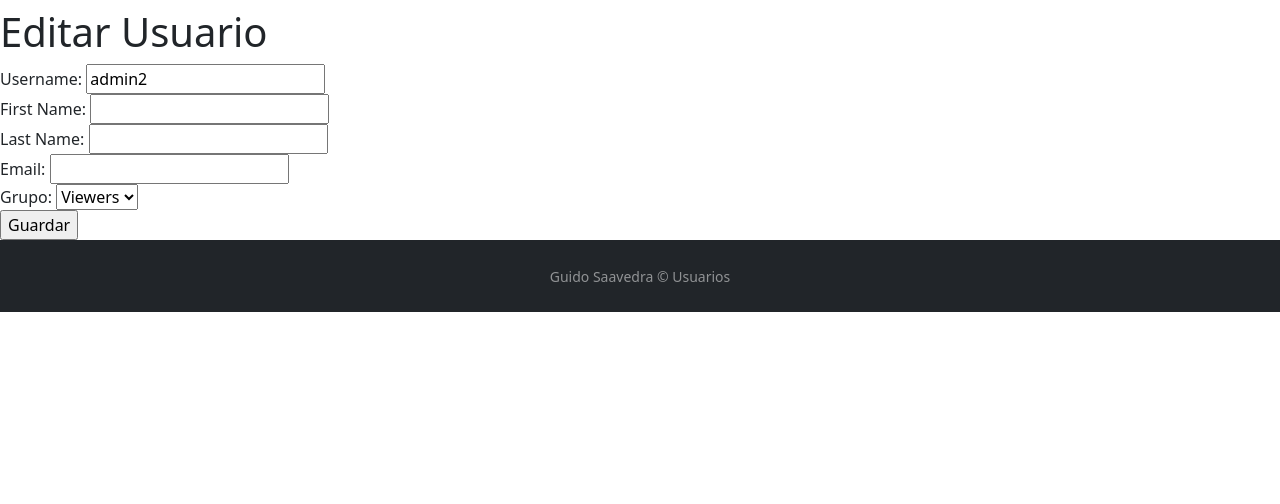
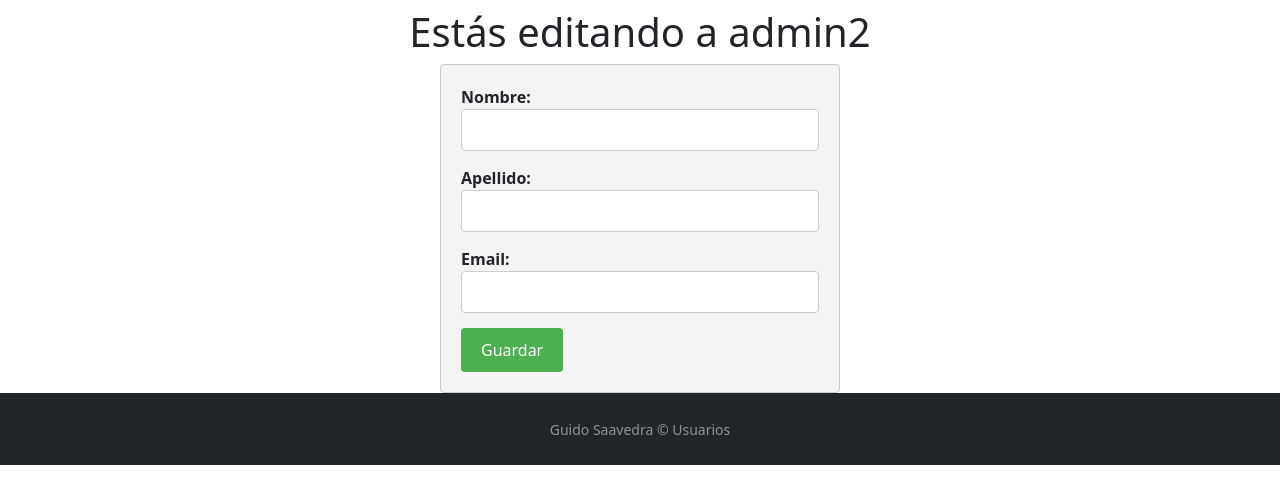
Before and after one commit to BOKG/SprintFinalIndM6, a Django app: page /editar-usuario/9/ in a window 1280 px wide. Shown: the part 84-588 px from the top of the page. Run offline with Django 4.2, Linux system fonts and the light colour scheme; data comes from the database, SQL or seed files in the repository; both versions use the stored data as it was after the commit.

Commit message:
ultimos cambios para entrega

```diff
--- a/userspage/inicioapp/forms.py
+++ b/userspage/inicioapp/forms.py
@@ -0,0 +1,16 @@
+from django import forms
+from django.contrib.auth.models import User
+
+
+class UsuarioForm(forms.ModelForm):
+
+    class Meta:
+        model = User
+        fields = ['first_name',
+                  'last_name', 'email',]
+
+    def save(self, commit=True):
+        user = super().save(commit=False)
+        if commit:
+            user.save()
+        return user
--- a/userspage/inicioapp/static/assets/css/master.css
+++ b/userspage/inicioapp/static/assets/css/master.css
@@ -371,3 +371,51 @@ form .userexam {
 }
 
 /* Codigo registro*/
+
+/* Codigo edituser*/
+.edit-user-heading {
+    font-size: 24px;
+    color: #333;
+    margin-bottom: 20px;
+}
+
+.edit-user-form {
+    max-width: 400px;
+    margin: 0 auto;
+    padding: 20px;
+    background-color: #f4f4f4;
+    border: 1px solid #ccc;
+    border-radius: 4px;
+}
+
+.edit-form-field {
+    margin-bottom: 15px;
+}
+
+.edit-form-field label {
+    display: block;
+    font-weight: bold;
+}
+
+.edit-form-field input[type="text"],
+.edit-form-field input[type="email"] {
+    width: 100%;
+    padding: 8px;
+    border: 1px solid #ccc;
+    border-radius: 4px;
+}
+
+.edit-default {
+    background-color: #4caf50;
+    color: white;
+    padding: 10px 20px;
+    border: none;
+    border-radius: 4px;
+    cursor: pointer;
+}
+
+.edit-default:hover {
+    background-color: #45a049;
+}
+
+/* Codigo edituser*/
--- a/userspage/inicioapp/templates/editar_usuario.html
+++ b/userspage/inicioapp/templates/editar_usuario.html
@@ -5,31 +5,21 @@
 
 {% block contenido %}
 
-<h1>Editar Usuario</h1>
-<form method="post" class="user-form">
+<h1 class="text-center">Estás editando a {{ usuario }}</h1>
+<form method="post" class="edit-user-form">
   {% csrf_token %}
-  <div class="form-field">
-    <label for="{{ form.username.id_for_label }}">Username:</label>
-    {{ form.username }}
-  </div>
-  <div class="form-field">
-    <label for="{{ form.first_name.id_for_label }}">First Name:</label>
+  <div class="edit-form-field">
+    <label for="{{ form.first_name.id_for_label }}">Nombre:</label>
     {{ form.first_name }}
   </div>
-  <div class="form-field">
-    <label for="{{ form.last_name.id_for_label }}">Last Name:</label>
+  <div class="edit-form-field">
+    <label for="{{ form.last_name.id_for_label }}">Apellido:</label>
     {{ form.last_name }}
   </div>
-  <div class="form-field">
+  <div class="edit-form-field">
     <label for="{{ form.email.id_for_label }}">Email:</label>
     {{ form.email }}
   </div>
-  <div class="form-field">
-    <label for="id_grupo">Grupo:</label>
-    <select id="id_grupo" name="groups">
-      <option value="viewers" {% if form.groups.value == 'viewers' %}selected{% endif %}>Viewers</option>
-      <option value="soporte" {% if form.groups.value == 'soporte' %}selected{% endif %}>Soporte</option>
-    </select>
-  </div>
-  <input type="submit" value="Guardar" class="default" name="_save">
+  <input type="submit" value="Guardar" class="edit-default" name="_save">
+</form>
 {% endblock %}
--- a/userspage/inicioapp/views.py
+++ b/userspage/inicioapp/views.py
@@ -4,6 +4,7 @@ from django.contrib.auth.models import User, Group
 from django.contrib.auth import login
 from django.contrib.auth.forms import UserCreationForm, UserChangeForm
 from django.urls import reverse_lazy
+from .forms import UsuarioForm
 
 
 class Home(View):
@@ -27,18 +28,23 @@ class Usuarios(View):
 
 
 class EditarUsuario(View):
+
     def get(self, request, usuario_id):
         usuario = get_object_or_404(User, id=usuario_id)
-        form = UserChangeForm(instance=usuario)
+        form = UsuarioForm(instance=usuario)
         return render(request, 'editar_usuario.html', {'form': form, 'usuario': usuario})
 
     def post(self, request, usuario_id):
         usuario = get_object_or_404(User, id=usuario_id)
-        form = UserChangeForm(request.POST, instance=usuario)
+        form = UsuarioForm(request.POST)
         if form.is_valid():
-            form.save()  # Guardar los cambios en el usuario
-            # Redirigir a la página de usuarios o a donde desees
+            print("por aqui pase")
+            usuario.first_name = form.cleaned_data['first_name']
+            usuario.last_name = form.cleaned_data['last_name']
+            usuario.email = form.cleaned_data['email']
+            usuario.save()
             return redirect('usuarios')
+        print(form.errors)
         return render(request, 'editar_usuario.html', {'form': form, 'usuario': usuario})
 
 
```
Also changed, not shown: userspage/db.sqlite3.
